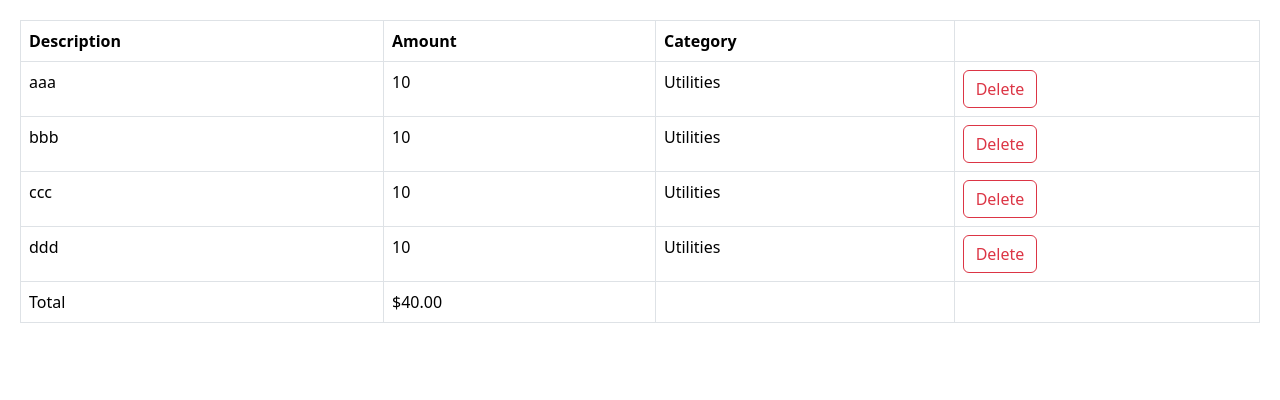
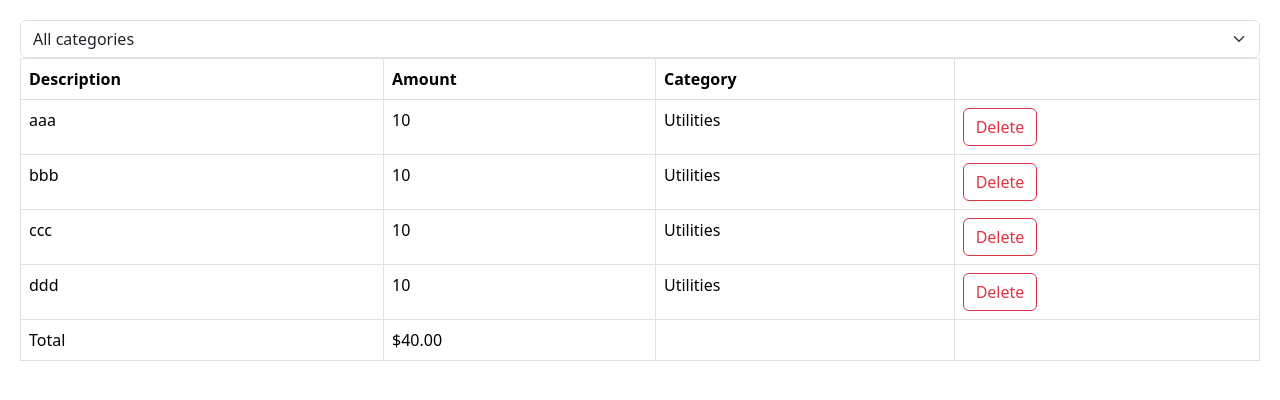
Before and after one commit to notkrises/react-course, a React (Vite) app: page / in a window 1280 px wide. Shown: the top 400 px of the page. Built offline with nearby package versions, Linux system fonts and the light colour scheme.

Commit message:
Building ExpenseFilter

```diff
--- a/src/App.tsx
+++ b/src/App.tsx
@@ -1,7 +1,10 @@
 import { useState } from "react";
 import ExpenseList from "./expense-tracker/components/ExpenseList";
+import ExpenseFilter from "./expense-tracker/components/ExpenseFilter";
 
 function App() {
+  const [selectedCategory, setSelectedCategory] = useState("");
+
   const [expenses, setExpenses] = useState([
     { id: 1, description: "aaa", amount: 10, category: "Utilities" },
     { id: 2, description: "bbb", amount: 10, category: "Utilities" },
@@ -9,10 +12,17 @@
     { id: 4, description: "ddd", amount: 10, category: "Utilities" },
   ]);
 
+  const visibleExpenses = selectedCategory
+    ? expenses.filter((e) => e.category === selectedCategory)
+    : expenses;
+
   return (
     <div>
+      <ExpenseFilter
+        onSelectCategory={(category) => setSelectedCategory(category)}
+      />
       <ExpenseList
-        expenses={expenses}
+        expenses={visibleExpenses}
         onDelete={(id) => setExpenses(expenses.filter((e) => e.id !== id))}
       />
     </div>
--- /dev/null
+++ b/src/expense-tracker/components/ExpenseFilter.tsx
@@ -0,0 +1,21 @@
+import React from "react";
+
+interface Props {
+  onSelectCategory: (category: string) => void;
+}
+
+const ExpenseFilter = ({ onSelectCategory }: Props) => {
+  return (
+    <select
+      className="form-select"
+      onChange={(event) => onSelectCategory(event.target.value)}
+    >
+      <option value="">All categories</option>
+      <option value="Groceries">Groceries</option>
+      <option value="Utilities">Utilities</option>
+      <option value="Entertainment">Entertainment</option>
+    </select>
+  );
+};
+
+export default ExpenseFilter;
```
